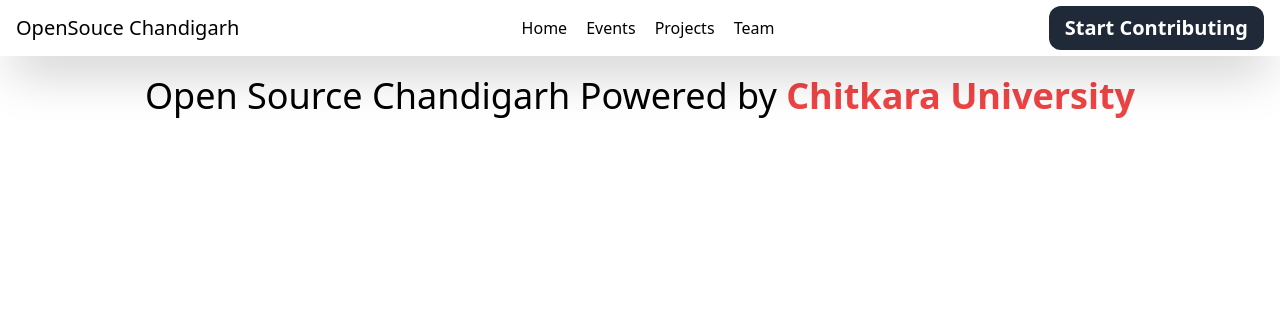
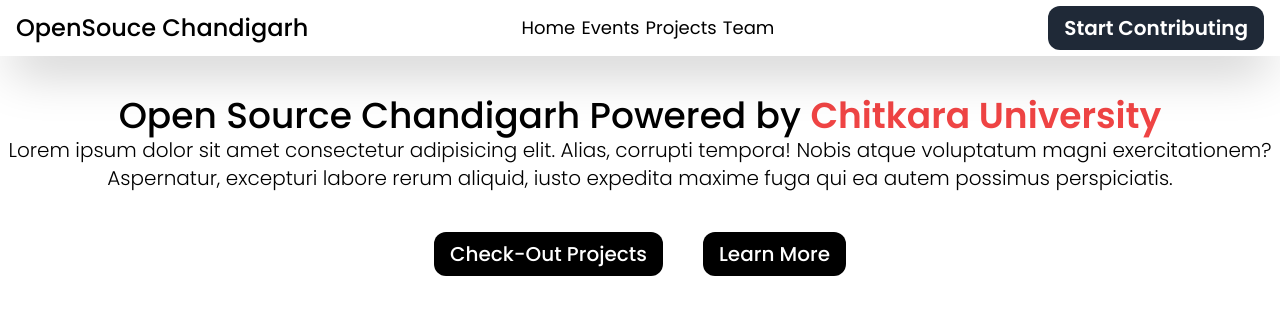
Before and after one commit to aakashj001/open-source-chandigarh, a React (Create React App) app: page / in a window 1280 px wide. Shown: the top 314 px of the page. Built offline with nearby package versions, Linux system fonts and the light colour scheme.

Commit message:
Main Section completed || bits left

```diff
--- a/src/components/Main.js
+++ b/src/components/Main.js
@@ -1,13 +1,25 @@
-import React from 'react'
+import React from "react";
 
 function Main() {
   return (
-    <div className='container m-auto flex flex-col justify-center items-center'>
-        <div className='font-medium text-4xl mt-5'>
-            Open Source Chandigarh Powered by <font className = 'text-red-500 font-bold'>Chitkara University</font>
-        </div>
+    <div className="container m-auto flex flex-col justify-center items-center mt-10">
+      <div className="font-medium text-4xl text-center">
+        Open Source Chandigarh Powered by{" "}
+        <font className="text-red-500 font-semibold">Chitkara University</font>
+      </div>
+      <div className="font-light text-xl text-center">
+        Lorem ipsum dolor sit amet consectetur adipisicing elit. Alias, corrupti tempora! Nobis atque voluptatum magni exercitationem? Aspernatur, excepturi labore rerum aliquid, iusto expedita maxime fuga qui ea autem possimus perspiciatis.
+      </div>
+      <div className="flex flex-row w-full mt-5 items-center justify-center">
+        <button className="bg-black rounded-xl m-5 px-4 py-2 font-medium text-white text-xl">
+          Check-Out Projects
+        </button>
+        <button className="bg-black rounded-xl m-5 px-4 py-2 font-medium text-white text-xl">
+          Learn More
+        </button>
+      </div>
     </div>
-  )
+  );
 }
 
-export default Main
+export default Main;
--- a/src/components/Navbar.js
+++ b/src/components/Navbar.js
@@ -4,17 +4,17 @@
 function Navbar() {
   return (
     <div className="sticky top-0 bg-white flex w-screen items-center h-14 shadow-2xl">
-      <div className="flex flex-[0.4_0_0%] font-medium text-xl ml-4">
+      <div className="flex flex-[0.4_0_0%] font-medium text-2xl ml-4">
         OpenSouce Chandigarh
       </div>
-      <div className="flex flex-[0.2_0_0%] flex-row items-center justify-between">
+      <div className="flex flex-[0.2_0_0%] flex-row items-center text-lg justify-between">
         <Link to={"/"}>Home</Link>
         <Link to={"/"}>Events</Link>
         <Link to={"/"}>Projects</Link>
         <Link to={"/"}>Team</Link>
       </div>
       <div className="flex flex-[0.4_0_0%] justify-end">
-        <button className="bg-gray-800 rounded-xl px-4 py-2 font-bold text-white text-xl mr-4">
+        <button className="bg-gray-800 rounded-xl px-4 py-2 font-semibold text-white text-xl mr-4">
           Start Contributing
         </button>
       </div>
--- a/src/index.css
+++ b/src/index.css
@@ -1,3 +1,7 @@
+@import url('https://fonts.googleapis.com/css2?family=Poppins:ital,wght@0,100;0,200;0,300;0,400;0,500;0,600;0,700;0,800;0,900;1,100;1,200;1,300;1,400;1,500;1,600;1,700;1,800;1,900&display=swap');
 @tailwind components;
 @tailwind base;
 @tailwind utilities;
+*{
+    font-family: 'Poppins';
+}
```
